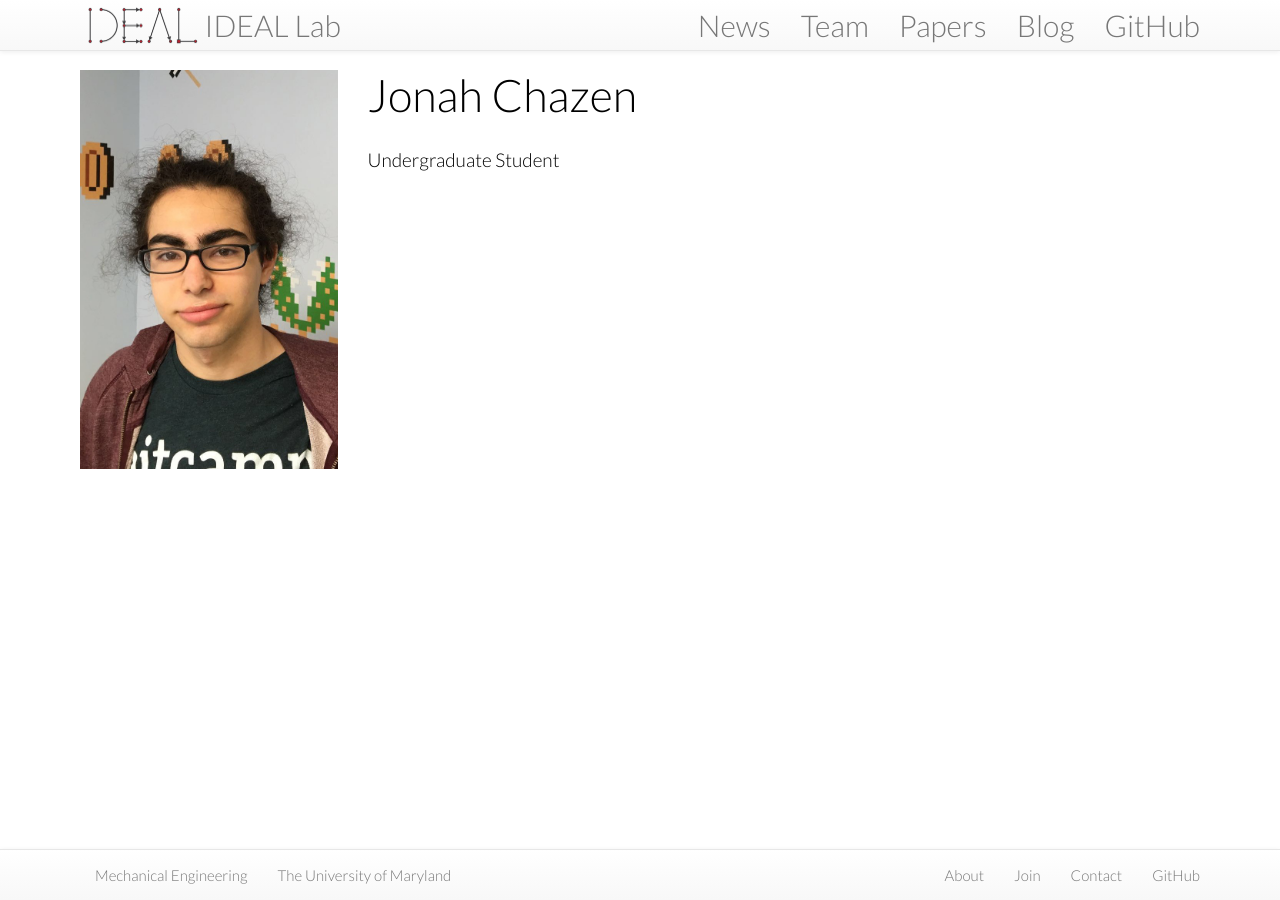
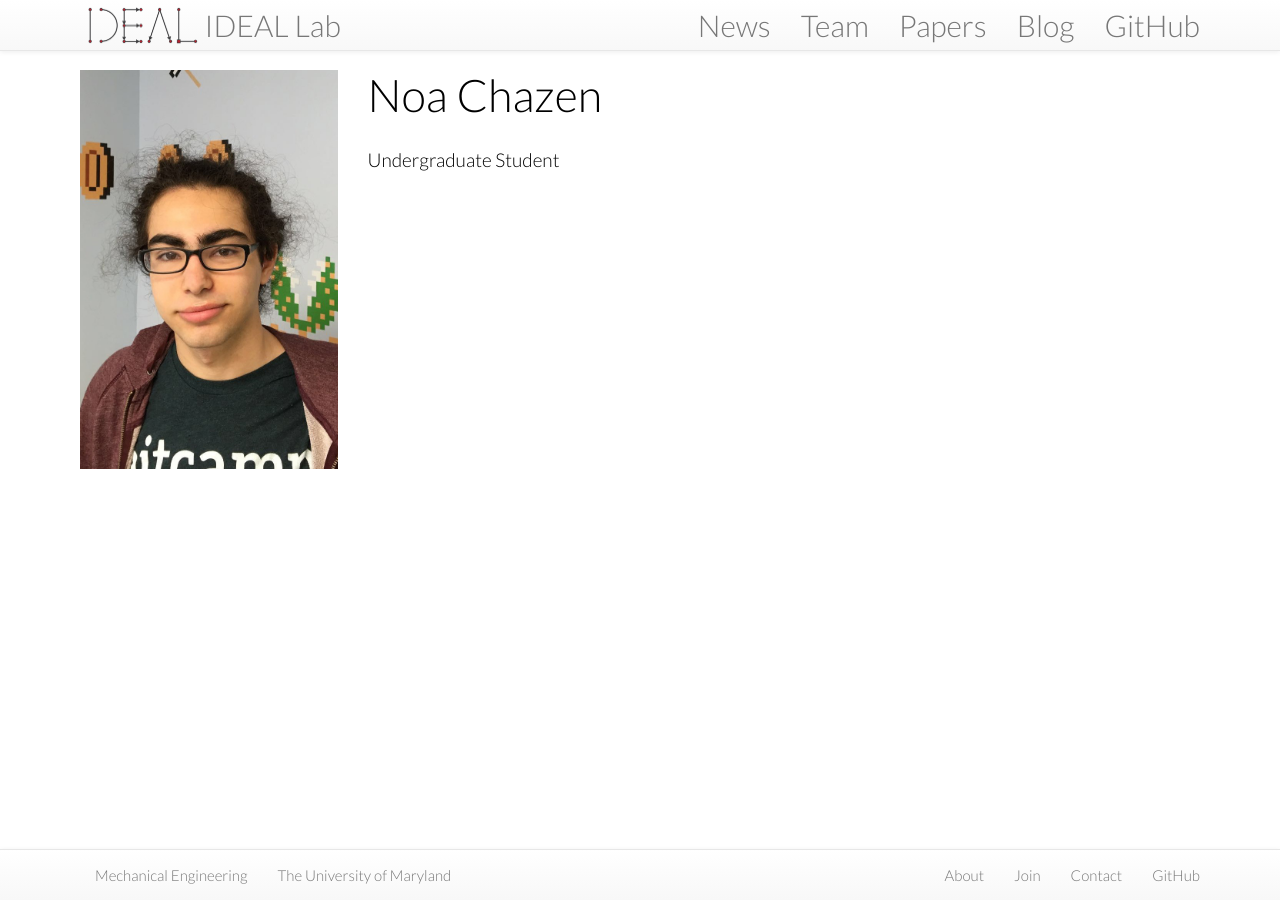
Before and after one commit to IDEALLab/ideallab.github.io, a Jekyll site: the page built from team/_posts/2015-09-02-chazan-noa.md, in a window 1280 px wide. Built offline with Jekyll 4.4.1, drawn with Linux system fonts in a browser that asks for light colours; nearby versions of some CDN libraries.

Commit message:
Name change for Noa, per request on 1.22.2018

```diff
--- a/team/_posts/2015-09-02-chazan-jonah.md
+++ b/team/_posts/2015-09-02-chazan-noa.md
@@ -1,14 +1,14 @@
 ---
 graduated: "B.S. '18"
 layout: member
-title: "Jonah Chazen"
+title: "Noa Chazen"
 position: Undergraduate Student
 nickname:
 handle:
 email:
 github:
 scholar:
-image: /assets/images/team/chazan_jonah.jpg
+image: /assets/images/team/chazan_noa.jpg
 cv:
 alum: true
 ---
```
Also changed, not shown: papers/_posts/2017-05-23-jmd-design-manifolds.md (+2 -2 lines), assets/images/team/chazan_noa.jpg (renamed from assets/images/team/chazan_jonah.jpg).
